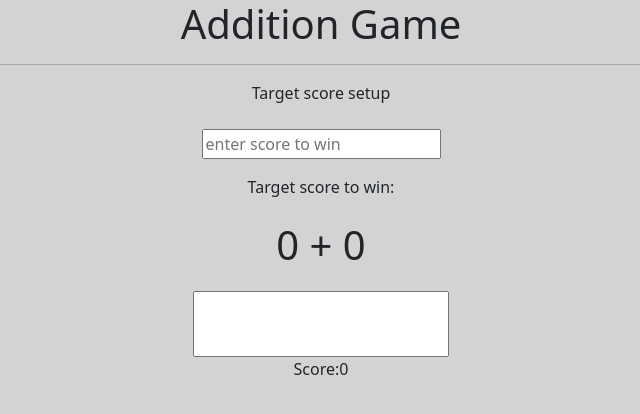
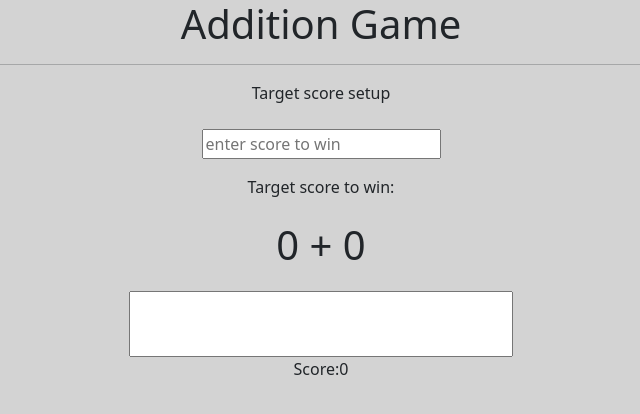
Before and after one commit to einstein2306/flashcard-game, a Flask app: page / in a window 1280 px wide. Shown: the top 414 px of the page, without its empty margins (319-959 px from the left). Run offline with Flask 3, Linux system fonts and the light colour scheme.

Commit message:
width of the input

```diff
--- a/templates/game.html
+++ b/templates/game.html
@@ -25,7 +25,7 @@
             font-size:40px;
         }
         #res{
-            width:20%;
+            width:30%;
             border:6%;
         }
 
```
